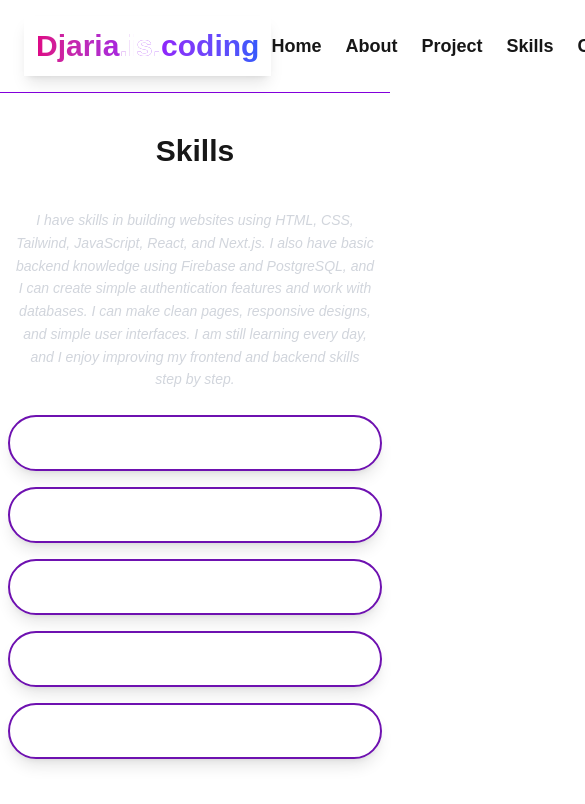
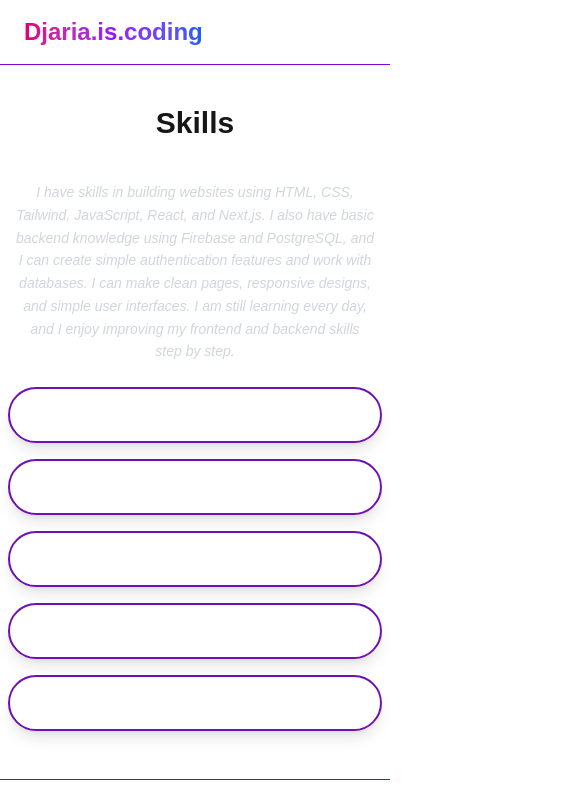
Before and after one commit to UWASEdjaria/my-porifolio-using-next.js, a Next.js app: page /skills in a window 390 px wide. Shown: the top 804 px of the page, 585 px wide, since content can reach past the window. Built offline with nearby package versions, Linux system fonts and the light colour scheme.

Commit message:
update and add humberg button

```diff
--- a/app/layout.tsx
+++ b/app/layout.tsx
@@ -1,52 +1,54 @@
+'use client';
+
 import './globals.css';
-import React, { ReactNode } from 'react';
+import React, { ReactNode, useState } from 'react';
 import Link from 'next/link';
 
-export const metadata = {
-  title: 'Djaria Portfolio',
-  description: 'Frontend Developer | UI/UX Designer Portfolio',
-  keywords: ['Frontend', 'UI/UX', 'Developer', 'Portfolio', 'React', 'Next.js'],
-  author: 'Uwase Djaria',
-};
+export default function RootLayout({ children }: { children: ReactNode }) {
+  const [menuOpen, setMenuOpen] = useState(false);
 
-type RootLayoutProps = {
-  children: ReactNode;
-};
-
-export default function RootLayout({ children }: RootLayoutProps) {
   return (
     <html lang="en">
+      <head>
+        <title>Djaria Portfolio</title>
+        <meta name="description" content="Frontend Developer | UI/UX Designer Portfolio" />
+      </head>
       <body className="bg-black text-white font-sans min-h-screen flex flex-col">
         {/* Navbar */}
-        <header className="flex items-center justify-between px-6 py-4 border-b border-purple-700 transition-all duration-300 hover:scale-105">
-          {/* Title with Gradient */}
-          <h1
-            className="text-3xl sm:text-2xl md:text-4xl lg:text-5xl font-bold text-center
-                       bg-linear-to-r from-pink-600 via-purple-600 to-blue-600
-                       bg-clip-text text-transparent shadow-lg transition-all duration-300 hover:scale-105 p-3"
-          >
-            Djaria<span className="text-white">.is.</span>coding
+        <header className="flex items-center justify-between px-6 py-4 border-b border-purple-700">
+          {/* Title */}
+          <h1 className="text-2xl md:text-4xl font-bold bg-gradient-to-r from-pink-600 via-purple-600 to-blue-600 bg-clip-text text-transparent">
+            Djaria.is.coding
           </h1>
 
-          {/* Navigation */}
-          <nav className="flex space-x-6 md:ml-8 text-lg font-semibold transition-all duration-300 hover:scale-105">
-            <Link href="/" className="hover:text-purple-400">
-              Home
-            </Link>
-            <Link href="/about" className="hover:text-purple-400">
-              About
-            </Link>
-            <Link href="/project" className="hover:text-purple-400">
-              Project
-            </Link>
-            <Link href="/skills" className="hover:text-purple-400">
-            Skills
-            </Link>
-            <Link href="/contact" className="hover:text-purple-400 transition">
-              Contact
-            </Link>
+          {/* Desktop Menu */}
+          <nav className="hidden md:flex gap-6 text-lg font-semibold">
+            <Link href="/" className="hover:text-purple-400">Home</Link>
+            <Link href="/about" className="hover:text-purple-400">About</Link>
+            <Link href="/project" className="hover:text-purple-400">Project</Link>
+            <Link href="/skills" className="hover:text-purple-400">Skills</Link>
+            <Link href="/contact" className="hover:text-purple-400">Contact</Link>
           </nav>
+
+          {/* Hamburger Button */}
+          <button
+            onClick={() => setMenuOpen(!menuOpen)}
+            className="md:hidden text-white text-2xl"
+          >
+            {menuOpen ? '✕' : '☰'}
+          </button>
         </header>
+
+        {/* Mobile Menu */}
+        {menuOpen && (
+          <nav className="md:hidden bg-black border-b border-purple-700 flex flex-col gap-3 px-6 py-4">
+            <Link href="/" className="hover:text-purple-400" onClick={() => setMenuOpen(false)}>Home</Link>
+            <Link href="/about" className="hover:text-purple-400" onClick={() => setMenuOpen(false)}>About</Link>
+            <Link href="/project" className="hover:text-purple-400" onClick={() => setMenuOpen(false)}>Project</Link>
+            <Link href="/skills" className="hover:text-purple-400" onClick={() => setMenuOpen(false)}>Skills</Link>
+            <Link href="/contact" className="hover:text-purple-400" onClick={() => setMenuOpen(false)}>Contact</Link>
+          </nav>
+        )}
 
         {/* Main content */}
         <main className="grow">{children}</main>
```
